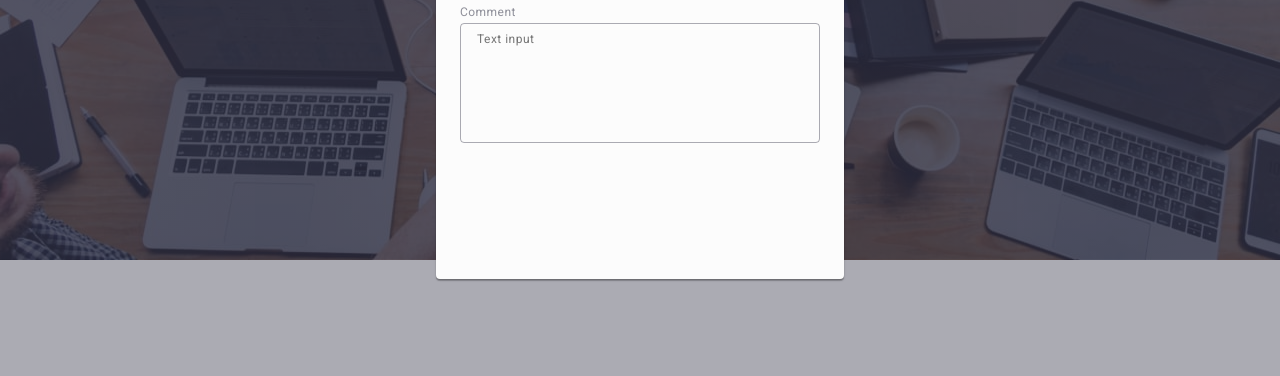
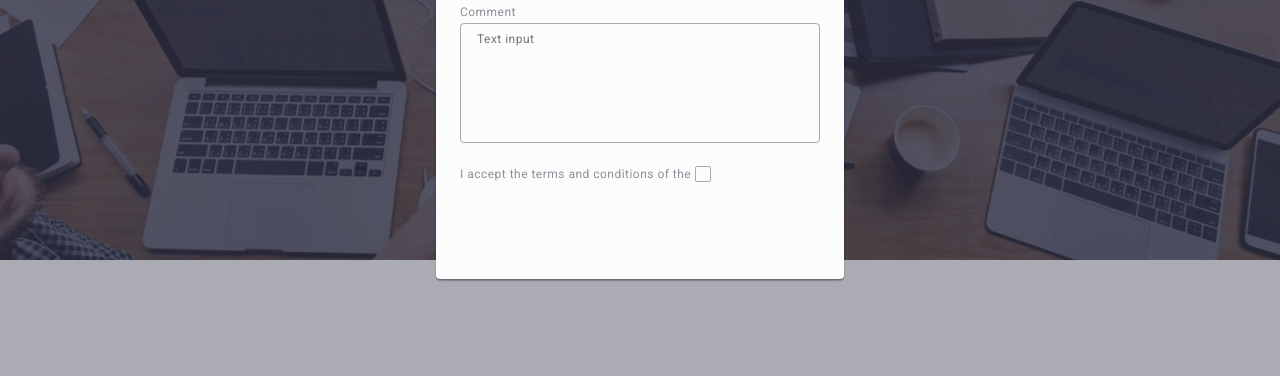
Before and after one commit to Vitaliy-fch/goit-markup-hw-05, a plain HTML site: page index.html in a window 1280 px wide. Shown: the part 413-789 px from the top of the page. Drawn offline with nearby package versions, Linux system fonts and the light colour scheme.

Commit message:
doing homework #9

```diff
--- a/css/styles.css
+++ b/css/styles.css
@@ -33,7 +33,7 @@ img {
   color: #4d5ae5;
   font-size: 18px;
   font-weight: 700;
-  font-family: "Raleway", sans-serif;
+  font-family: 'Raleway', sans-serif;
   line-height: 1.17;
   letter-spacing: 0.03em;
   text-transform: uppercase;
@@ -57,7 +57,7 @@ img {
 }
 
 .web-item::after {
-  content: "";
+  content: '';
   width: 100%;
   position: absolute;
   left: 0;
@@ -97,10 +97,7 @@ img {
 
 .solutions {
   background-color: #2e2f42;
-  background-image: linear-gradient(
-      rgba(46, 47, 66, 0.7),
-      rgba(46, 47, 66, 0.7)
-    ),
+  background-image: linear-gradient(rgba(46, 47, 66, 0.7), rgba(46, 47, 66, 0.7)),
     url(../images/fone-main/people-office.jpg);
   background-repeat: no-repeat;
   background-position: 50% 50%;
@@ -120,8 +117,8 @@ img {
 
 .container-header {
   border-bottom: 1px solid #e7e9fc;
-  box-shadow: 0px 2px 1px rgba(46, 47, 66, 0.08),
-    0px 1px 1px rgba(46, 47, 66, 0.16), 0px 1px 6px rgba(46, 47, 66, 0.08);
+  box-shadow: 0px 2px 1px rgba(46, 47, 66, 0.08), 0px 1px 1px rgba(46, 47, 66, 0.16),
+    0px 1px 6px rgba(46, 47, 66, 0.08);
 }
 
 header a {
@@ -251,8 +248,8 @@ header a {
   border: 1px solid #8e8f99;
   border-radius: 4px;
   margin-bottom: 8px;
-  box-shadow: 0px 1px 6px rgba(46, 47, 66, 0.08),
-    0px 1px 1px rgba(46, 47, 66, 0.16), 0px 2px 1px rgba(46, 47, 66, 0.08);
+  box-shadow: 0px 1px 6px rgba(46, 47, 66, 0.08), 0px 1px 1px rgba(46, 47, 66, 0.16),
+    0px 2px 1px rgba(46, 47, 66, 0.08);
 }
 
 /*==================== / Description of goals ====================*/
@@ -307,8 +304,8 @@ header a {
   border-radius: 0 0 4px 4px;
   flex-basis: calc((100% - 72px) / 4);
   border-radius: 0 0 4px 4px;
-  box-shadow: 0px 1px 6px rgba(46, 47, 66, 0.08),
-    0px 1px 1px rgba(46, 47, 66, 0.16), 0px 2px 1px rgba(46, 47, 66, 0.08);
+  box-shadow: 0px 1px 6px rgba(46, 47, 66, 0.08), 0px 1px 1px rgba(46, 47, 66, 0.16),
+    0px 2px 1px rgba(46, 47, 66, 0.08);
 }
 
 .information-specialist-conteiner {
@@ -443,8 +440,8 @@ header a {
 }
 
 .portfolio-list:hover {
-  box-shadow: 0px 1px 6px rgba(46, 47, 66, 0.08),
-    0px 1px 1px rgba(46, 47, 66, 0.16), 0px 2px 1px rgba(46, 47, 66, 0.08);
+  box-shadow: 0px 1px 6px rgba(46, 47, 66, 0.08), 0px 1px 1px rgba(46, 47, 66, 0.16),
+    0px 2px 1px rgba(46, 47, 66, 0.08);
 }
 
 .portfolio-list:hover .info-page {
@@ -589,7 +586,7 @@ header a {
   display: flex;
   justify-content: center;
   align-items: center;
-  font-family: "Roboto", sans-serif;
+  font-family: 'Roboto', sans-serif;
   font-weight: 500;
   font-size: 16px;
   line-height: 1.5;
@@ -745,4 +742,28 @@ header a {
 .table-comment:focus {
   border-color: #4d5ae5;
 }
+
+.container-checkbox {
+  margin-bottom: 24px;
+}
+
+.title-checkbox {
+  font-size: 12px;
+  line-height: 1.17;
+  letter-spacing: 0.04em;
+  color: #8e8f99;
+}
+
+.title-checkbox-span {
+  width: 16px;
+  height: 16px;
+  border: 1px solid rgba(46, 47, 66, 0.4);
+  border-radius: 2px;
+  transition: background-color 250ms cubic-bezier(0.4, 0, 0.2, 1),
+    border 250ms cubic-bezier(0.4, 0, 0.2, 1), fill 250ms cubic-bezier(0.4, 0, 0.2, 1);
+  display: inline-flex;
+  align-items: center;
+  justify-content: center;
+  fill: transparent;
+}
 /*=================== / Input table ===================*/
--- a/index.html
+++ b/index.html
@@ -27,9 +27,7 @@
       <!-- Navigation -->
       <div class="container container-nav">
         <nav class="menu-nav">
-          <a class="logo-link" href="./index.html">
-            Web<span class="logo-text">Studio</span>
-          </a>
+          <a class="logo-link" href="./index.html"> Web<span class="logo-text">Studio</span> </a>
 
           <ul class="nav-item">
             <li>
@@ -45,14 +43,10 @@
         <address class="contacts">
           <ul class="contacts-info">
             <li>
-              <a class="contacts-info-list" href="mailto:info@devstudio.com"
-                >info@devstudio.com</a
-              >
+              <a class="contacts-info-list" href="mailto:info@devstudio.com">info@devstudio.com</a>
             </li>
             <li>
-              <a class="contacts-info-list" href="tel:+110001111111"
-                >+11 (000) 111-11-11</a
-              >
+              <a class="contacts-info-list" href="tel:+110001111111">+11 (000) 111-11-11</a>
             </li>
           </ul>
         </address>
@@ -80,8 +74,8 @@
               </div>
               <h3 class="list-title">Strategy</h3>
               <p class="list-text">
-                Our goal is to identify the business problem to walk away with
-                the perfect and creative solution.
+                Our goal is to identify the business problem to walk away with the perfect and
+                creative solution.
               </p>
             </li>
             <li class="list-calc">
@@ -92,8 +86,8 @@
               </div>
               <h3 class="list-title">Punctuality</h3>
               <p class="list-text">
-                Bring the key message to the brand's audience for the best price
-                within the shortest possible time.
+                Bring the key message to the brand's audience for the best price within the shortest
+                possible time.
               </p>
             </li>
             <li class="list-calc">
@@ -104,8 +98,8 @@
               </div>
               <h3 class="list-title">Diligence</h3>
               <p class="list-text">
-                Research and confirm brands that present the strongest digital
-                growth opportunities and minimize risk.
+                Research and confirm brands that present the strongest digital growth opportunities
+                and minimize risk.
               </p>
             </li>
             <li class="list-calc">
@@ -116,8 +110,8 @@
               </div>
               <h3 class="list-title">Technologies</h3>
               <p class="list-text">
-                Design practice focused on digital experiences. We bring forth a
-                deep passion for problem-solving.
+                Design practice focused on digital experiences. We bring forth a deep passion for
+                problem-solving.
               </p>
             </li>
           </ul>
@@ -319,9 +313,8 @@
                   height="300"
                 />
                 <p class="info-page">
-                  14 Stylish and User-Friendly App Design Concepts · Task
-                  Manager App · Calorie Tracker App · Exotic Fruit Ecommerce App
-                  · Cloud Storage App
+                  14 Stylish and User-Friendly App Design Concepts · Task Manager App · Calorie
+                  Tracker App · Exotic Fruit Ecommerce App · Cloud Storage App
                 </p>
               </div>
               <div class="list-services-conteiner">
@@ -339,9 +332,8 @@
                   height="300"
                 />
                 <p class="info-page">
-                  14 Stylish and User-Friendly App Design Concepts · Task
-                  Manager App · Calorie Tracker App · Exotic Fruit Ecommerce App
-                  · Cloud Storage App
+                  14 Stylish and User-Friendly App Design Concepts · Task Manager App · Calorie
+                  Tracker App · Exotic Fruit Ecommerce App · Cloud Storage App
                 </p>
               </div>
               <div class="list-services-conteiner">
@@ -358,9 +350,8 @@
                   height="300"
                 />
                 <p class="info-page">
-                  14 Stylish and User-Friendly App Design Concepts · Task
-                  Manager App · Calorie Tracker App · Exotic Fruit Ecommerce App
-                  · Cloud Storage App
+                  14 Stylish and User-Friendly App Design Concepts · Task Manager App · Calorie
+                  Tracker App · Exotic Fruit Ecommerce App · Cloud Storage App
                 </p>
               </div>
               <div class="list-services-conteiner">
@@ -378,9 +369,8 @@
                   height="300"
                 />
                 <p class="info-page">
-                  14 Stylish and User-Friendly App Design Concepts · Task
-                  Manager App · Calorie Tracker App · Exotic Fruit Ecommerce App
-                  · Cloud Storage App
+                  14 Stylish and User-Friendly App Design Concepts · Task Manager App · Calorie
+                  Tracker App · Exotic Fruit Ecommerce App · Cloud Storage App
                 </p>
               </div>
               <div class="list-services-conteiner">
@@ -398,9 +388,8 @@
                   height="300"
                 />
                 <p class="info-page">
-                  14 Stylish and User-Friendly App Design Concepts · Task
-                  Manager App · Calorie Tracker App · Exotic Fruit Ecommerce App
-                  · Cloud Storage App
+                  14 Stylish and User-Friendly App Design Concepts · Task Manager App · Calorie
+                  Tracker App · Exotic Fruit Ecommerce App · Cloud Storage App
                 </p>
               </div>
               <div class="list-services-conteiner">
@@ -418,9 +407,8 @@
                   height="300"
                 />
                 <p class="info-page">
-                  14 Stylish and User-Friendly App Design Concepts · Task
-                  Manager App · Calorie Tracker App · Exotic Fruit Ecommerce App
-                  · Cloud Storage App
+                  14 Stylish and User-Friendly App Design Concepts · Task Manager App · Calorie
+                  Tracker App · Exotic Fruit Ecommerce App · Cloud Storage App
                 </p>
               </div>
               <div class="list-services-conteiner">
@@ -441,8 +429,8 @@
           >
 
           <p class="marketing-message">
-            Increase the flow of customers and sales for your business with
-            digital marketing & growth solutions.
+            Increase the flow of customers and sales for your business with digital marketing &
+            growth solutions.
           </p>
         </div>
         <div class="social">
@@ -482,12 +470,7 @@
           <p class="table-title-footer">Subscribe</p>
           <form class="form-table-footer">
             <label class="label-table-footer">
-              <input
-                class="first-table"
-                type="email"
-                name="email"
-                placeholder="E-mail"
-              />
+              <input class="first-table" type="email" name="email" placeholder="E-mail" />
             </label>
             <button class="button-footer" type="submit">
               Subscribe
@@ -529,13 +512,7 @@
           <div class="container-label">
             <label class="title-label" for="user-fone"> Phone</label>
             <div class="container-input">
-              <input
-                class="list-input"
-                id="user-fone"
-                type="tel"
-                name="user-fone"
-                placeholder=""
-              />
+              <input class="list-input" id="user-fone" type="tel" name="user-fone" placeholder="" />
               <svg class="input-icon" width="18" height="24">
                 <use href="./images/icons.svg#icon-telephone"></use>
               </svg>
@@ -568,40 +545,24 @@
             ></textarea>
           </div>
 
-          <div>
-            <label for=""></label>
+          <div class="container-checkbox">
+            <input
+              class="visually-hidden"
+              id="user-privacy"
+              type="checkbox"
+              name="user-privacy"
+              value="true"
+            />
+            <label class="title-checkbox" for="user-privacy">
+              I accept the terms and conditions of the
+              <span class="title-checkbox-span">
+                <svg class="icon-checkbox" width="10" height="8">
+                  <use href="./images/icons.svg"></use>
+                </svg> </span
+            ></label>
           </div>
         </form>
       </div>
     </div>
-
-    <!--
-        <form class="form-table">
-
-
-          <label class="label-table">
-            Phone
-            <input type="tel" name="contact-tel" placeholder="" />
-          </label>
-          <label class="label-table">
-            Email
-            <input type="email" name="email" placeholder="" />
-          </label>
-          <label class="label-table">
-            Comment
-            <input type="text" name="text-input" placeholder="Text input" />
-          </label>
-          <div class="form-field">
-            <label class="form-label">
-              <input type="checkbox" name="privacy-policy" />
-              I accept the terms and conditions of the
-              <span>Privacy Policy</span>
-            </label>
-          </div>
-
-        </form>
-      </div>
-    </div>
-    -->
   </body>
 </html>
```
Also changed, not shown: .prettierrc.json (added), 2 other files.
